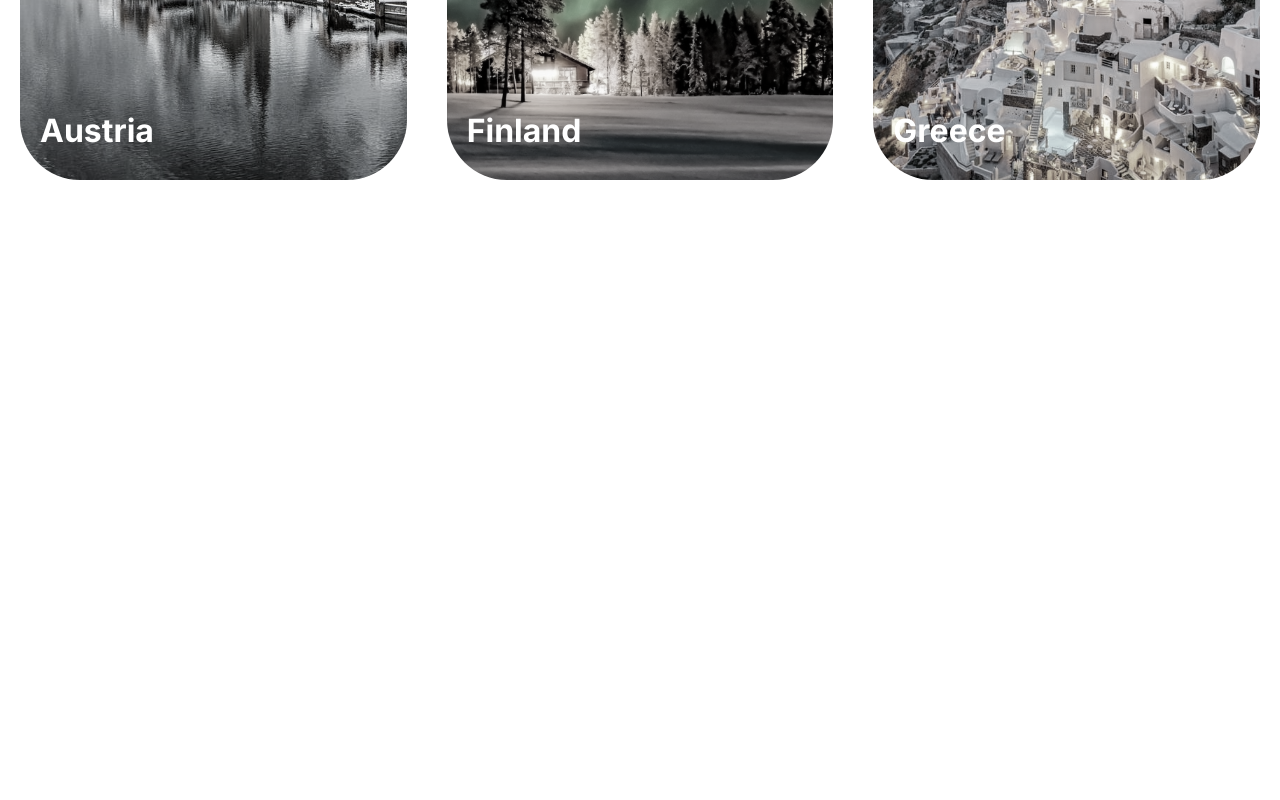
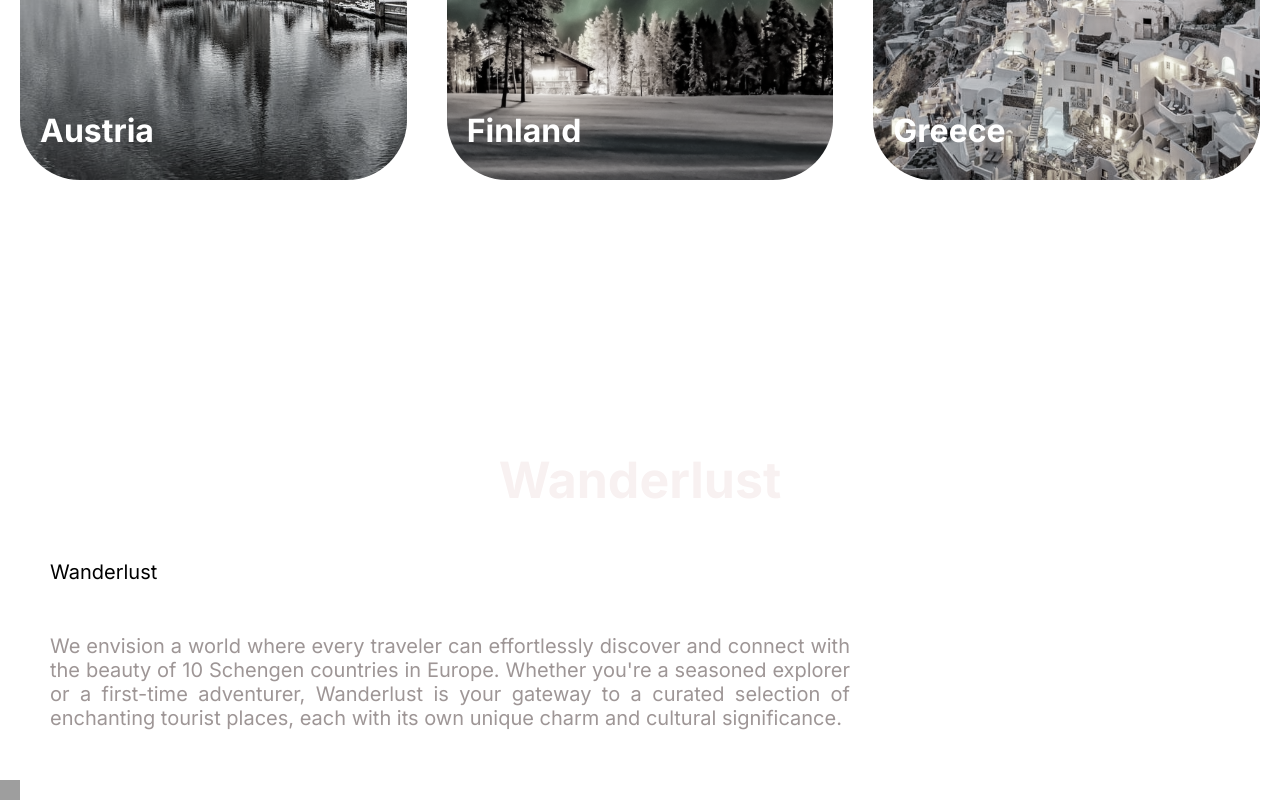
Before and after one commit to infomediadesign/sad-01-24-tourismwebapp, a Next.js app in the folder front-end/: page / in a window 1280 px wide. Shown: the part 1249-2049 px from the top of the page. Before the commit the page ends 1449 px from the top, so only its background shows below. Built offline with nearby package versions, Linux system fonts and the light colour scheme; grey boxes are pictures that could not be loaded.

Commit message:
Your commit message

```diff
--- a/front-end/app/components/Homepagebody.js
+++ b/front-end/app/components/Homepagebody.js
@@ -1,10 +1,11 @@
 import styles from './homepagebody.module.css';
 import { Content } from 'next/font/google';
+import Image from 'next/image';
 
 const Homepagebody = () => {
   return (
 
-      <div className={styles.container}>
+      <><div className={styles.container}>
 
 
       <div className={`${styles.panel} ${styles.Austria}`}>
@@ -21,6 +22,29 @@ const Homepagebody = () => {
         <h1 className={styles.text}>Greece</h1>
       </div>
     </div>
+    <div>
+        <p className={styles.wanderlust}>
+          Wanderlust
+        </p>
+        <p className={styles.wanderlustpara}>Wanderlust</p>
+        <p className={styles.paragraph}>
+        We envision a world where every traveler can effortlessly discover and
+        connect with the beauty of 10 Schengen countries in Europe. Whether you're
+        a seasoned explorer or a first-time adventurer, Wanderlust is your gateway
+        to a curated selection of enchanting tourist places, each with its own unique
+        charm and cultural significance.
+        </p>
+        <div className={styles.logoContainer}>
+        <Image
+                    src="/Images/twitter.svg"
+                    alt="Description of the first image"
+                    width={20}
+                    height={20}
+                />
+
+</div>
+      </div>
+      </>
   );
 };
 
--- a/front-end/app/components/homepagebody.module.css
+++ b/front-end/app/components/homepagebody.module.css
@@ -53,3 +53,37 @@
 
     margin: 20px;
   }
+
+
+  .wanderlust {
+    text-align: center;
+    font-size: 50px; /* Adjust the font size as needed */
+    font-weight: bold; /* Optionally make the text bold */
+    color: #f8f1f1; /* Adjust the color as needed */
+    margin-top: 250px;
+
+  }
+
+  .wanderlustpara{
+    bottom: 10px;
+    font-size: 20px;
+    margin: 50px;
+  }
+
+  .paragraph {
+    text-align: center;
+    text-align: justify;
+    font-size: 20px; /* Adjust the font size as needed */
+    color: #9e9696;
+    max-width: 800px; /* Adjust the maximum width as needed */
+    margin: 50px;
+  }
+
+  .logoContainer {
+    position: absolute;
+    display: flex;
+    align-items: top;
+    justify-content: center;
+    color: #f5ebeb;
+
+  }
--- a/front-end/app/page.js
+++ b/front-end/app/page.js
@@ -7,7 +7,7 @@
 
   export default function Home() {
     return (
-      <><div>
+    <><div>
         <Navbar />
         <div className={styles.imagecontainer}>
           <div className={`${styles.image} ${styles.leftImage}`}></div>
@@ -17,18 +17,13 @@
         <div className={styles.overlaytext}>
           <h1>Explore travel moments worthy of a story to tell.</h1>
         </div>
-
-      </div>
-      <div className={styles.text}>
+      </div><div className={styles.text}>
           <h2>Set up your trip.</h2>
           <button className={styles.button}>See all Destination</button>
           <p>Next, where to go?</p>
-
-      </div>
+        </div><Homepagebody />
+        </>
 
 
-       <Homepagebody />
-
-      </>
   );
 }
```
Also changed, not shown: front-end/app/page.module.css (line endings or trailing spaces). Lines whose indentation alone changed are shown as unchanged.
